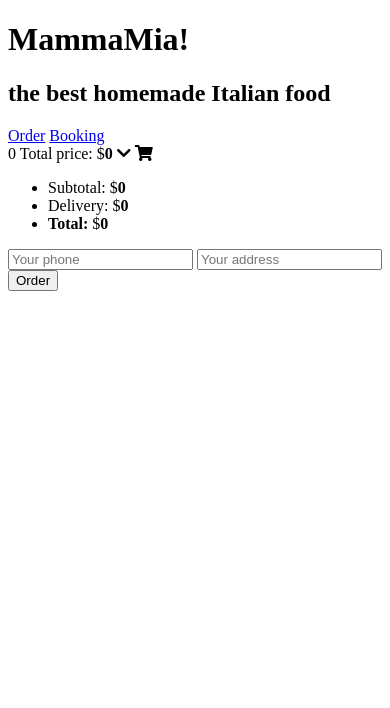
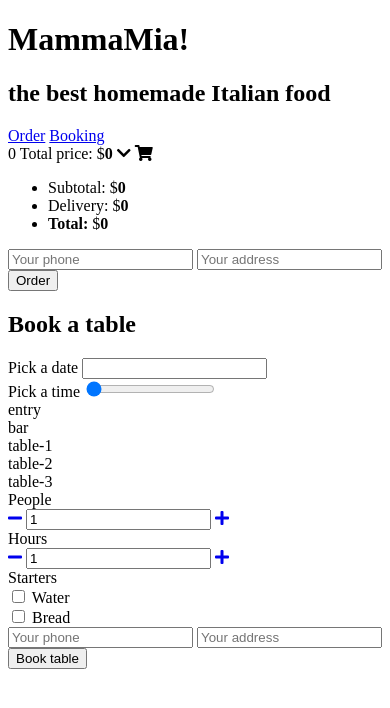
Before and after one commit to MarcNowak/007---Pizzeria---Project---JS, a website with bundled scripts: page src/index.html in a window 390 px wide. Built offline with nearby package versions, Linux system fonts and the light colour scheme; files whose address does not match are found by name.

Commit message:
Add 10.4 Pizzeria - TASK - Booking class preparing

```diff
--- a/src/index.html
+++ b/src/index.html
@@ -60,10 +60,10 @@
   </header>
 
   <div id="pages">
-    <section id="order" class="active">
+    <section id="order"> <!-- kontener podstrony Order -->
       <div id="product-list" class="product-list container"></div>
     </section>
-    <section id="booking">
+    <section id="booking"> <!-- kontener podstrony Booking -->
       <div class="booking-wrapper container"></div>
     </section>
   </div>
--- a/src/js/app.js
+++ b/src/js/app.js
@@ -1,13 +1,103 @@
 import {
   settings,
   select,
+  classNames,
 }
   from './settings.js';
 
 import Product from './components/Product.js';
 import Cart from './components/Cart.js';
+import Booking from './components/Booking.js';
 
 const app = {                                    /* deklaracja obiektu app */
+
+  initPages: function () {                      /* deklaracja metody initaPages odpowiadającej za wyświetlanie podstron*/
+    const thisApp = this;
+
+    // właściwość pages - będziemy niej przechowywać wszystkie kontenery podstron
+    // jakie musimy wyszukać w drzewie DOM
+    thisApp.pages = document.querySelector(select.containerOf.pages).children;
+    // dzięki właściwości children w PAGES znajdą się wszystkie dzieci kontenera stron
+
+    thisApp.navLinks = document.querySelectorAll(select.nav.links);
+
+    // jak wydobyć hash
+    const idFromHash = window.location.hash.replace('#/', '');
+
+
+    // przekazujemy ID pierwszej ze znalezionych podstron
+    // thisApp.activatePage(thisApp.pages[0].id);
+
+    let pageMatchingHash = thisApp.pages[0].id;
+
+    for (let page of thisApp.pages) {
+      if (page.id == idFromHash) {
+        pageMatchingHash = page.id;
+        break;
+      }
+    }
+    // console.log('pageMatchingHash: ', pageMatchingHash);
+    thisApp.activatePage(pageMatchingHash);
+
+    for (let link of thisApp.navLinks) {
+      link.addEventListener('click', function (event) {
+        const clickedElement = this;
+        event.preventDefault();
+
+        /* get page id from href attibute*/
+        const id = clickedElement.getAttribute('href').replace('#', '');
+        // hash nie jest częścią ID dlatego zamieniamy go na pusty ciąg znaków
+
+        /* run thisApp.activatePage with that id */
+        thisApp.activatePage(id);
+
+        /* change URL hash */
+        window.location.hash = '#/' + id;
+      });
+    }
+
+  },
+
+  activatePage: function (pageId) {
+    const thisApp = this;
+
+    /* add class 'active' to matching pages, remove from non-matching */
+
+    // pętla przechodzi przez wszystkie kontenery podstron zapisane w thisApp.pages
+    for (let page of thisApp.pages) {
+
+      // dla każdej z podstron sprawdzimy czy jej ID
+      // jest takie samo jak ID przekazane w atrybucie metody activatePages
+      // if (page.id == pageId) {
+      //   // jeśli tak, chcemy ze ta strona otrzymała klasę active
+      //   page.classList.add(classNames.pages.active);
+      // } else {
+      //   page.classList.remove(classNames.pages.active);
+      // }
+
+      // to czy klasa zostanie nadana może być kontrolowane za pomocą drugiego argumentu
+      // ten zapis spowoduje dokładnie to samo co powyższy if else
+      page.classList.toggle(classNames.pages.active, page.id == pageId);
+
+
+    }
+
+    /* add class 'active' to matching links, remove from non-matching */
+
+    // dla każdego z linków zpaisanych w thsApp.navLinks
+    for (let link of thisApp.navLinks) {
+
+      // chcemy dodać lub usunąć klasę active
+      link.classList.toggle(
+        classNames.nav.active,
+
+        // w zależności od tego czy atrybut href tego linka jest równy przekazanemu pageId
+        link.getAttribute('href') == '#' + pageId
+      );
+    }
+
+  },
+
   initMenu: function () {                        /* dodajemy deklarację metody app.initMenu */
     const thisApp = this;
     // console.log('thisApp.data: ', thisApp.data);
@@ -33,7 +123,7 @@ const app = {                                    /* deklaracja obiektu app */
       })
 
       .then(function (parsedResponse) {
-        console.log('parsed response: ', parsedResponse);
+        // console.log('parsed response: ', parsedResponse);
 
         /* save parsedResponse as thisApp.data.products */
         thisApp.data.products = parsedResponse;
@@ -42,7 +132,7 @@ const app = {                                    /* deklaracja obiektu app */
         thisApp.initMenu();
       });
 
-    console.log('thisApp.data: ', JSON.stringify(thisApp.data));
+    // console.log('thisApp.data: ', JSON.stringify(thisApp.data));
   },
 
   initCart: function () {                         /* dodajemy deklarację metody iniCart */
@@ -55,7 +145,7 @@ const app = {                                    /* deklaracja obiektu app */
 
     thisApp.productList = document.querySelector(select.containerOf.menu);
 
-    thisApp.productList.addEventListener('add-to-cart', function (event){
+    thisApp.productList.addEventListener('add-to-cart', function (event) {
       // musimy użyć produktu, który został przekazany
       // w detail.product
       app.cart.add(event.detail.product);
@@ -63,6 +153,14 @@ const app = {                                    /* deklaracja obiektu app */
       // w którym znajduje się właściwość product
 
     });
+  },
+
+  initBooking: function () {
+    const thisApp = this;
+
+    thisApp.bookingContainer = document.querySelector(select.containerOf.booking);
+
+    thisApp.booking = new Booking(this.bookingContainer);
   },
 
   init: function () {
@@ -73,9 +171,13 @@ const app = {                                    /* deklaracja obiektu app */
     // console.log('settings:', settings);
     // console.log('templates:', templates);
 
+    thisApp.initPages();
+
     thisApp.initData();
     // thisApp.initMenu(); - zbędne po dodaniu AJAXa
     thisApp.initCart();
+
+    thisApp.initBooking();
   },
 };
 
--- /dev/null
+++ b/src/js/components/Booking.js
@@ -0,0 +1,55 @@
+import { select, templates } from '../settings.js';
+import AmountWidget from './AmountWidget.js';
+
+class Booking {
+  constructor(element) {
+    // odbiera referencję do kontenera
+    // przekazaną w app.initBooking, jako argument (np. o nazwie element),
+
+    const thisBooking = this;
+
+    thisBooking.render(element);
+    // wywołuje metodę render,
+    // przekazując tę referencję dalej
+    // (render musi mieć w końcu dostęp do kontenera),
+
+    thisBooking.initWidgets();
+    // wywołuje metodę initWidgets bez argumentów
+  }
+
+  render(element) {
+    const thisBooking = this;
+
+    const generatedHTML = templates.bookingWidget(element);
+    // generowanie kodu HTML za pomocą szablonu templates.bookingWidget
+
+    thisBooking.dom = {};
+    // utworzenie pustego obiektu thisBooking.dom
+
+    thisBooking.dom.wrapper = element;
+    // dodanie do tego obiektu właściwości wrapper i przypisanie do niej
+    // referencji do kontenera (jest dostępna w argumencie metody),
+
+    thisBooking.dom.wrapper.innerHTML = generatedHTML;
+    // zmiana zawartości wrappera (innerHTML)
+    // na kod HTML wygenerowany z szablonu
+
+    // dodajemy dwie nowe właściwości: dom.peopleAmount i dom.hoursAmount
+    thisBooking.dom.peopleAmount = thisBooking.dom.wrapper.querySelector(select.booking.peopleAmount);
+    thisBooking.dom.hoursAmount = thisBooking.dom.wrapper.querySelector(select.booking.hoursAmount);
+  }
+
+  initWidgets() {
+    const thisBooking = this;
+
+    // tworzymy nowe instancje AmountWidget na obu przygotowanych wcześniej elementach
+    // i dodajemy do nich listenery
+    thisBooking.peopleAmount = new AmountWidget(thisBooking.dom.peopleAmount);
+    thisBooking.dom.peopleAmount.addEventListener('click', function(){});
+
+    thisBooking.hoursAmount = new AmountWidget(thisBooking.dom.hoursAmount);
+    thisBooking.dom.hoursAmount.addEventListener('click', function(){});
+  }
+}
+
+export default Booking;
```
